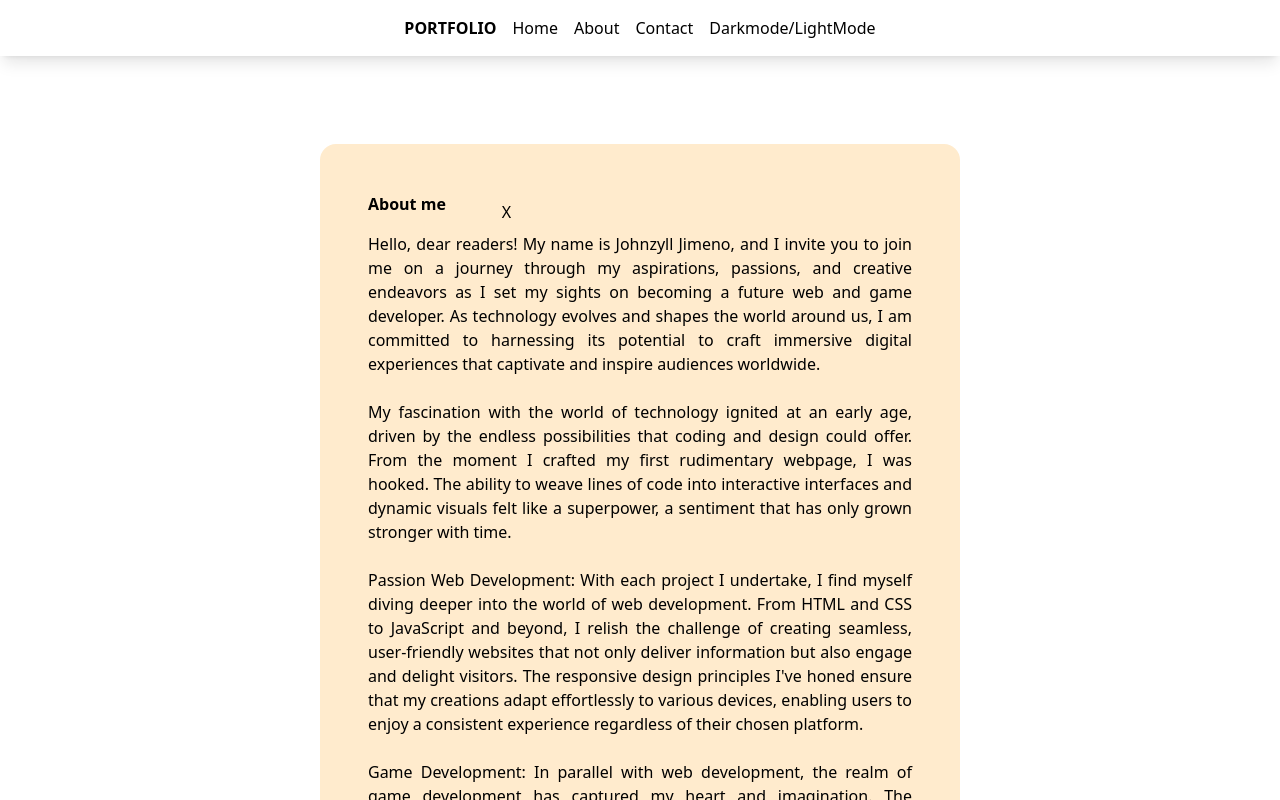
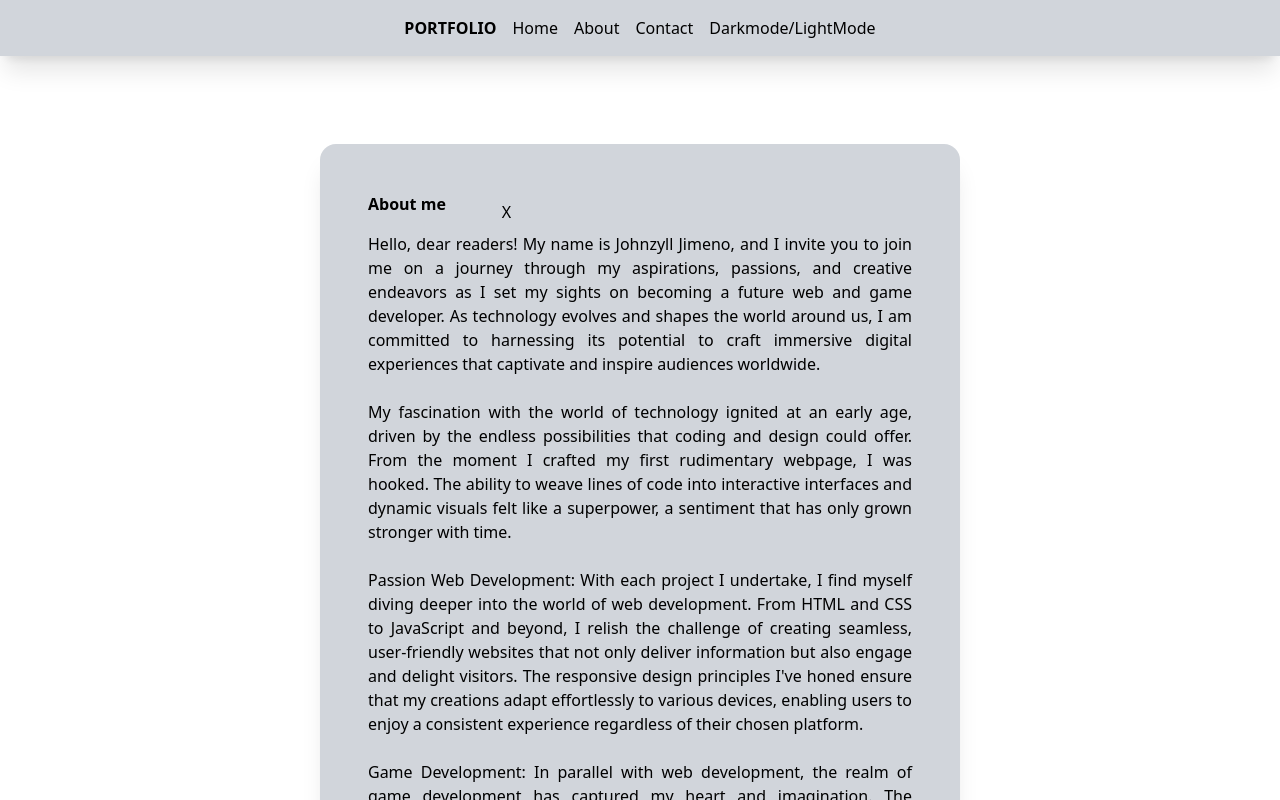
Before and after one commit to JohnzExor/reactportfolio, a React (Vite) app: page / in a window 1280 px wide. Both pictures are taken after a click on the link "About". Shown: the top 800 px of the page. Built offline with nearby package versions, Linux system fonts and the light colour scheme.

Commit message:
optimized some colors

```diff
--- a/src/components/About.tsx
+++ b/src/components/About.tsx
@@ -4,7 +4,7 @@ interface Props {
 
 const About = ({ onClick }: Props) => {
   return (
-    <div className="panel">
+    <div className="panel bg-gray-300 dark:bg-zinc-800 dark:text-white shadow-xl">
       <div className="panel-container">
         <div className="flex gap-14">
           <h1>About me</h1>
--- a/src/components/Contact.tsx
+++ b/src/components/Contact.tsx
@@ -4,7 +4,7 @@ interface Props {
 
 const Contact = ({ onClick }: Props) => {
   return (
-    <div className="panel">
+    <div className="panel bg-gray-300 dark:bg-zinc-800 dark:text-white shadow-xl">
       <div className="panel-container">
         <div className="flex">
           <h1>Contact</h1>
@@ -13,10 +13,11 @@ const Contact = ({ onClick }: Props) => {
         <form action="" method="post" className=" text-center">
           <label htmlFor="">Name</label>
           <br />
-          <input type="text" name="" id="" /> <br />
+          <input className=" dark:bg-zinc-700" type="text" name="" id="" />{" "}
+          <br />
           <label htmlFor="">Message</label>
           <br />
-          <textarea name="" id=""></textarea>
+          <textarea className="dark:bg-zinc-700" name="" id=""></textarea>
           <br />
           <button className="submit-btn" type="submit">
             Submit
--- a/src/components/NavBar.tsx
+++ b/src/components/NavBar.tsx
@@ -7,7 +7,7 @@ interface Props {
 
 const NavBar = ({ home, about, contact, darkMode }: Props) => {
   return (
-    <div className="shadow-lg fixed w-full dark:text-white">
+    <div className="shadow-xl fixed w-full bg-gray-300 dark:bg-zinc-800 dark:text-white">
       <div className="flex gap-4 justify-center p-4">
         <strong>PORTFOLIO</strong>
         <ul className="flex gap-4">
--- a/src/index.css
+++ b/src/index.css
@@ -37,7 +37,6 @@ body {
 }
 
 .panel {
-    background-color: blanchedalmond;
     position: fixed;
     width: auto;
     top: 18%;
@@ -62,7 +61,6 @@ body {
 
 .panel input {
     border-radius: 0.5em;
-    color: black;
     width: 15em;
 }
 
@@ -74,7 +72,6 @@ body {
 }
 
 .submit-btn {
-    background-color: white;
     border: solid white 1px;
     border-radius: 0.5em;
     width: 10em;
```
